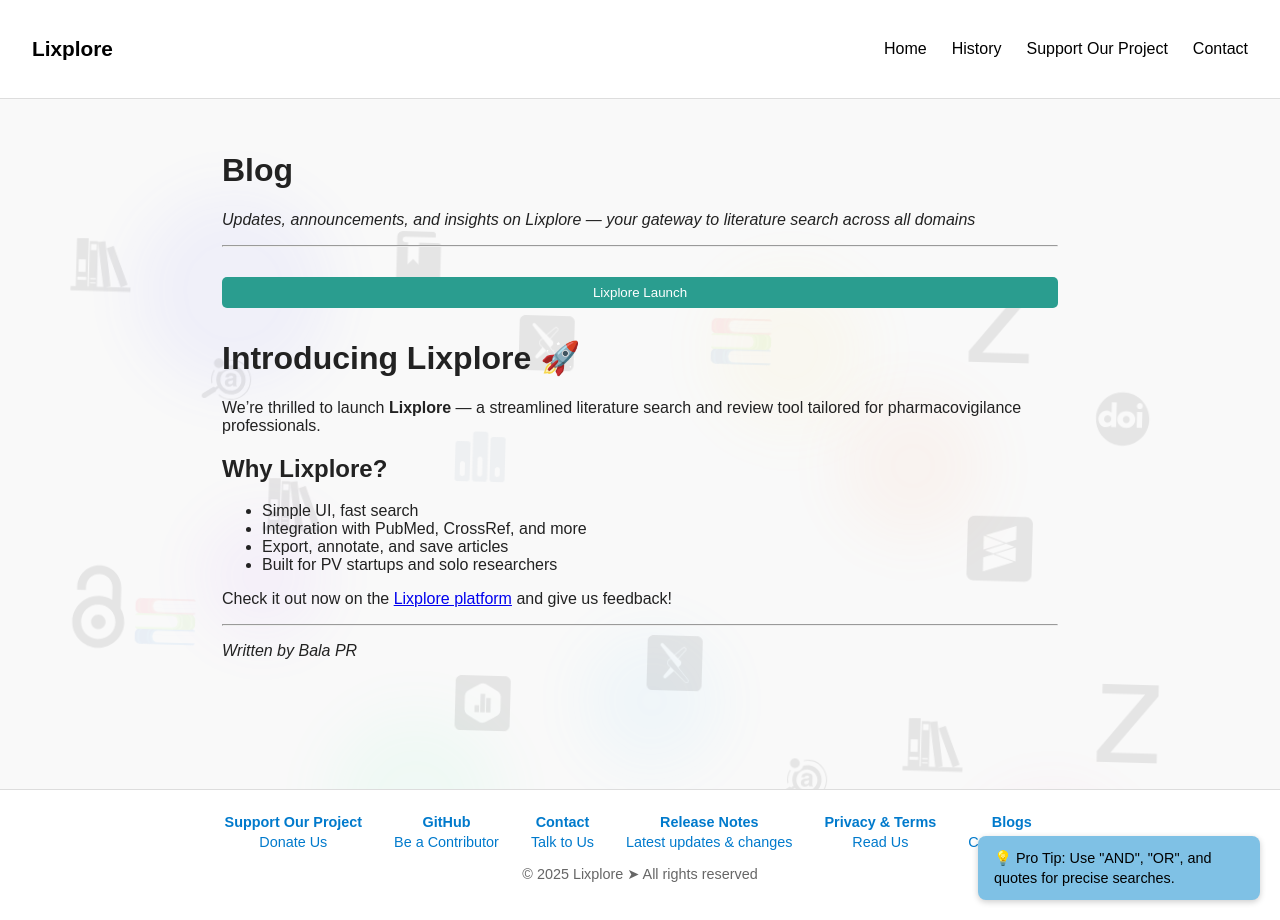
After one commit to pryndor/Lixplore, a Flask app: page /blog in a window 1280 px wide. The commit adds this page. Run offline with Flask 3, Linux system fonts and the light colour scheme.

Commit message:
Your update

```diff
--- a/app.py
+++ b/app.py
@@ -1,5 +1,7 @@
 # app.py
 from flask import Flask, render_template, request, flash, jsonify
+import markdown
+import os
 from pubmed_client import search_pubmed
 from crossref.crossref_client import search_crossref
 from springer.springer_client import search_springer
@@ -106,6 +108,52 @@ def fetch_from_api(source, query, filters):
 @app.route("/")
 def intro():
     return render_template("intro.html")
+
+@app.route("/blog")
+def blog():
+    blog_dir = "blog_posts"
+    posts = {}
+
+    for filename in sorted(os.listdir(blog_dir), reverse=True):
+        if filename.endswith(".md"):
+            filepath = os.path.join(blog_dir, filename)
+            with open(filepath, "r", encoding="utf-8") as f:
+                md_content = f.read()
+                html_content = markdown.markdown(md_content)
+                title = filename.replace(".md", "").replace("-", " ").title()
+                posts[title] = html_content
+
+    return render_template("blog.html", posts=posts)
+
+
+@app.route("/release-notes")
+def show_release_notes():
+    base_dir = "release_notes"
+    releases = {}
+
+    if not os.path.exists(base_dir):
+        return "Release notes directory not found", 404
+
+    for folder in sorted(os.listdir(base_dir), reverse=True):
+        folder_path = os.path.join(base_dir, folder)
+
+        # Ensure only directories are considered
+        if not os.path.isdir(folder_path):
+            continue
+
+        note_file = os.path.join(folder_path, "notes.md")
+
+        if os.path.exists(note_file):
+            with open(note_file, "r", encoding="utf-8") as f:
+                md_content = f.read()
+                html_content = markdown.markdown(md_content)
+                releases[folder] = html_content
+
+    print("Releases loaded:", releases.keys())
+
+
+    return render_template("release_notes.html", releases=releases)
+
 
 @app.route("/load_more", methods=["GET"])
 def load_more():
--- /dev/null
+++ b/blog_posts/lixplore-launch.md
@@ -0,0 +1,16 @@
+# Introducing Lixplore 🚀
+
+We’re thrilled to launch **Lixplore** — a streamlined literature search and review tool tailored for pharmacovigilance professionals.
+
+## Why Lixplore?
+
+- Simple UI, fast search
+- Integration with PubMed, CrossRef, and more
+- Export, annotate, and save articles
+- Built for PV startups and solo researchers
+
+Check it out now on the [Lixplore platform](#) and give us feedback!
+
+---
+
+*Written by Bala PR*
--- a/requirements.txt
+++ b/requirements.txt
@@ -1,12 +1,14 @@
 biopython==1.85
 blinker==1.9.0
-certifi==2025.7.14
+certifi==2025.8.3
 charset-normalizer==3.4.2
 click==8.2.1
 Flask==3.1.1
 idna==3.10
 itsdangerous==2.2.0
 Jinja2==3.1.6
+lxml==6.0.0
+Markdown==3.8.2
 MarkupSafe==3.0.2
 numpy==2.3.2
 requests==2.32.4
--- a/static/css/style.css
+++ b/static/css/style.css
@@ -238,3 +238,28 @@ button:hover {
         color: black;
     }
 }
+
+/* release_notes styling */
+.release-block {
+    margin-bottom: 1rem;
+    border: 1px solid #ccc;
+    border-radius: 8px;
+    padding: 1rem;
+}
+
+.toggle-btn {
+    font-weight: bold;
+    background: none;
+    border: none;
+    font-size: 1.1rem;
+    cursor: pointer;
+    color: #007bff;
+}
+
+.toggle-btn:hover {
+    text-decoration: underline;
+}
+
+.release-content {
+    margin-top: 0.5rem;
+}
--- a/templates/base.html
+++ b/templates/base.html
@@ -323,15 +323,15 @@ setInterval(showNextTip, 6000);
             <span>Talk to Us</span>
         </div>
         <div class="footer-item">
-            <strong>Release Notes</strong>
-            <span>Coming Soon</span>
+	    <strong><a href="{{ url_for('show_release_notes') }}">Release Notes</a></strong>
+	    <span>Latest updates & changes</span>
         </div>
         <div class="footer-item">
 		<strong><a href="{{ url_for('privacy') }}">Privacy & Terms</a></strong>
 	 <span>Read Us</span>
         </div>
         <div class="footer-item">
-            <strong>Blogs</strong>
+            <strong><a href="{{ url_for('blog') }}">Blogs</a></strong>
             <span>Coming Soon</span>
         </div>
     </div>
--- /dev/null
+++ b/templates/blog.html
@@ -0,0 +1,30 @@
+{% extends "base.html" %}
+
+{% block content %}
+<div class="pandt-section">
+    <h1>Blog</h1>
+    <p><em>Updates, announcements, and insights on Lixplore — your gateway to literature search across all domains</em></p>
+    <hr>
+
+    <div class="accordion" id="blogAccordion">
+        {% for title, content in posts.items() %}
+            {% set blog_id = loop.index %}
+            <div class="accordion-item" style="margin-bottom: 1rem;">
+                <h2 class="accordion-header" id="heading{{ blog_id }}">
+                    <button class="accordion-button collapsed" type="button" data-bs-toggle="collapse"
+                            data-bs-target="#collapse{{ blog_id }}" aria-expanded="false"
+                            aria-controls="collapse{{ blog_id }}">
+                        {{ title }}
+                    </button>
+                </h2>
+                <div id="collapse{{ blog_id }}" class="accordion-collapse collapse"
+                     aria-labelledby="heading{{ blog_id }}" data-bs-parent="#blogAccordion">
+                    <div class="accordion-body">
+                        {{ content | safe }}
+                    </div>
+                </div>
+            </div>
+        {% endfor %}
+    </div>
+</div>
+{% endblock %}
```
Also changed, not shown: blog.py (added, +44 -0 lines), release_notes/v1.0/notes.md (added, +15 -0 lines), release_notes/v2.0/notes.md (added, +15 -0 lines), templates/release_notes.html (added, +98 -0 lines), 2 other files.
